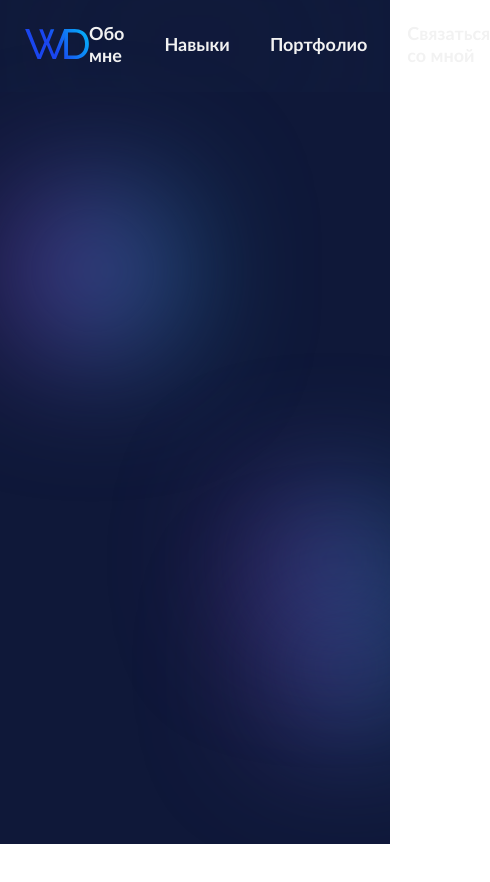
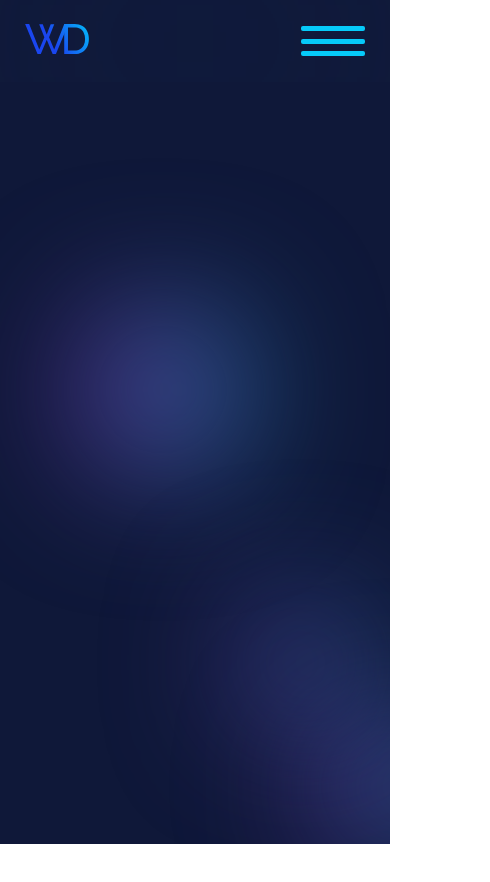
Before and after one commit to Alexandr777000/my-portfolio-new, a Next.js app: page / in a window 390 px wide. Shown: the top 882 px of the page, 490 px wide, since content can reach past the window. Before the commit the page ends 844 px from the top, so only its background shows below. Built offline with nearby package versions, Linux system fonts and the light colour scheme.

Commit message:
refactor Header.tsx

```diff
--- a/components/Header/Header.tsx
+++ b/components/Header/Header.tsx
@@ -1,104 +1,104 @@
 import {Link} from "react-scroll";
-import styles from "@/styles/header.module.scss";
 import Logo from "@/components/Logo/Logo";
 import {useMediaQuery} from "@/hooks";
 import {useState} from "react";
 
+import styles from "@/styles/header.module.scss";
+import stylesMenu from "@/styles/mobileMenu.module.scss";
+
+
 const Header = () => {
-    const isMobile = useMediaQuery(665);
-    // открыто меню?
+    const isMobile = useMediaQuery(640);
     const [menuOpen, setMenuOpen] = useState(false);
-
-    // при перезагрузке стр. она останется на этой секции
     const spy = true;
     const smooth = true;
     const offset = 140;
     const duration = 500;
-    // const currentMenuItemClass =
+    const currentMenuItemClass = isMobile ? stylesMenu.menu__item : styles.header__nav__list__item;
 
     const handleToggleMenu = () => {
-        (document.querySelector('body') as HTMLBodyElement).classList.toggle('overflow-hidden');
+        (document.querySelector("body") as HTMLBodyElement).classList.toggle("overflow-hidden");
         setMenuOpen(!menuOpen);
-    }
+    };
 
     const closeMenu = () => {
-        (document.querySelector('body') as HTMLBodyElement).classList.remove('overflow-hidden');
+        (document.querySelector("body") as HTMLBodyElement).classList.remove("overflow-hidden");
         setMenuOpen(false);
-    }
+    };
 
     return (
         <header className={styles.header}>
             <div className={`container ${styles.header__container}`}>
                 <Logo/>
-                {/*условный рендеринг бургер-меню*/}
-                {isMobile &&
-                    <button
-                        className={`${styles.burger_menu} ${menuOpen ? styles.open : ""}`}
-                        onClick={handleToggleMenu}
-                    >
-                        <span/>
-                        <span/>
-                        <span/>
-                    </button>}
-                <nav className={styles.header__nav}>
-                    <ul className={styles.header__nav__list}>
-                        <li className={styles.header__nav__list__item}>
+                {isMobile && <button onClick={handleToggleMenu}
+                                     className={`${styles.burger_menu} ${menuOpen ? styles.open : ""}`}>
+                    <span/>
+                    <span/>
+                    <span/>
+                </button>}
+                <nav
+                    className={`${isMobile ? stylesMenu.menu : styles.header__nav} ${menuOpen ? stylesMenu.open : ""}`}>
+                    <ul className={`${isMobile ? styles.list_reset : styles.header__nav__list}`}>
+                        <li className={currentMenuItemClass}>
                             <Link
-                                className={styles.header__nav__list__item__link}
                                 href="/"
                                 to="about"
                                 spy={spy}
                                 smooth={smooth}
                                 offset={offset}
                                 duration={duration}
+                                className={styles.header__nav__list__item__link}
+                                onClick={closeMenu}
                             >
                                 Обо мне
                             </Link>
                         </li>
-                        <li className={styles.header__nav__list__item}>
+                        <li className={currentMenuItemClass}>
                             <Link
-                                className={styles.header__nav__list__item__link}
                                 href="/"
-                                to="about0"
+                                to="skills"
                                 spy={spy}
                                 smooth={smooth}
                                 offset={offset}
                                 duration={duration}
+                                className={styles.header__nav__list__item__link}
+                                onClick={closeMenu}
                             >
                                 Навыки
                             </Link>
                         </li>
-                        <li className={styles.header__nav__list__item}>
+                        <li className={currentMenuItemClass}>
                             <Link
-                                className={styles.header__nav__list__item__link}
                                 href="/"
-                                to="about0"
+                                to="portfolio"
                                 spy={spy}
                                 smooth={smooth}
                                 offset={offset}
                                 duration={duration}
+                                className={styles.header__nav__list__item__link}
+                                onClick={closeMenu}
                             >
                                 Портфолио
                             </Link>
                         </li>
-                        <li className={styles.header__nav__list__item}>
+                        <li className={currentMenuItemClass}>
                             <Link
-                                className={styles.header__nav__list__item__link}
                                 href="/"
-                                to="about0"
+                                to="contact"
                                 spy={spy}
                                 smooth={smooth}
                                 offset={offset}
                                 duration={duration}
+                                className={styles.header__nav__list__item__link}
+                                onClick={closeMenu}
                             >
-                                Связаться со мной
+                                Обратная связь
                             </Link>
                         </li>
                     </ul>
                 </nav>
             </div>
         </header>
-
     );
 };
 
--- a/styles/header.module.scss
+++ b/styles/header.module.scss
@@ -69,6 +69,11 @@
     }
   }
 }
+.list_reset{
+  list-style-type: none;
+  margin: 0;
+  padding: 0;
+}
 
 .burger_menu {
   width: 64px;
--- /dev/null
+++ b/styles/mobileMenu.module.scss
@@ -0,0 +1,37 @@
+.menu {
+    list-style-type: none;
+    padding: 0;
+    margin: 0;
+    position: absolute;
+    top: 54px;
+    left: 50%;
+    transform: translateX(-50%);
+    width: 100%;
+    height: 100vh;
+    opacity: 0;
+    visibility: hidden;
+    background: rgba(21, 36, 72, 1);
+    -webkit-backdrop-filter: blur(60px);
+    backdrop-filter: blur(60px);
+    transition: visibility .3s ease-in-out, opacity .3s ease-in-out;
+
+    &.open {
+        opacity: 1;
+        visibility: visible;
+        transition: visibility .3s ease-in-out, opacity .3s ease-in-out;
+    }
+
+    &__item {
+        text-align: center;
+
+        & a {
+            position: relative;
+            color: #fff;
+            text-decoration: none;
+            font-size: 3em;
+            padding: 5px 20px;
+            display: inline-flex;
+            font-weight: 700;
+        }
+    }
+}
```
